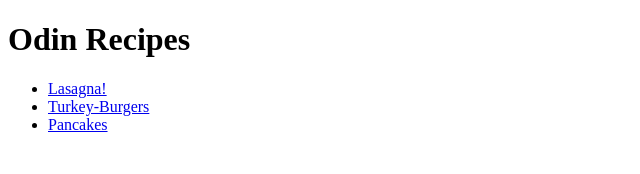
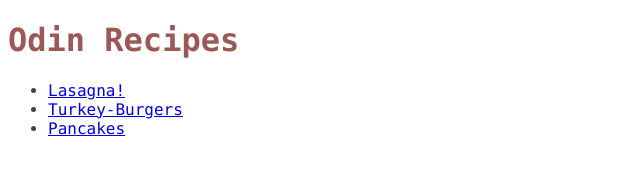
Before and after one commit to SteveDeJongh/odin-recipes, a plain HTML site: page index.html in a window 1280 px wide. Shown: the whole page, without its empty margins (0-640 px from the left). Drawn offline with Linux system fonts and the light colour scheme.

Commit message:
Start of css styling

```diff
--- a/index.html
+++ b/index.html
@@ -3,6 +3,7 @@
     <head>
         <title>My Best Recipes</title>
         <meta charset="ITF-8">
+        <link rel="stylesheet" href="style.css">
     </head>
     <body>
         <h1>Odin Recipes</h1>
--- /dev/null
+++ b/style.css
@@ -0,0 +1,9 @@
+body {
+    font-family:Monaco, monospace, "courier new";
+    color:rgb(77, 62, 62);
+    font-size: 16px;
+}
+
+h1 {
+    color: rgb(156, 87, 87)
+}
```
Also changed, not shown: recipes/lasagna.html (+4 -0 lines).
